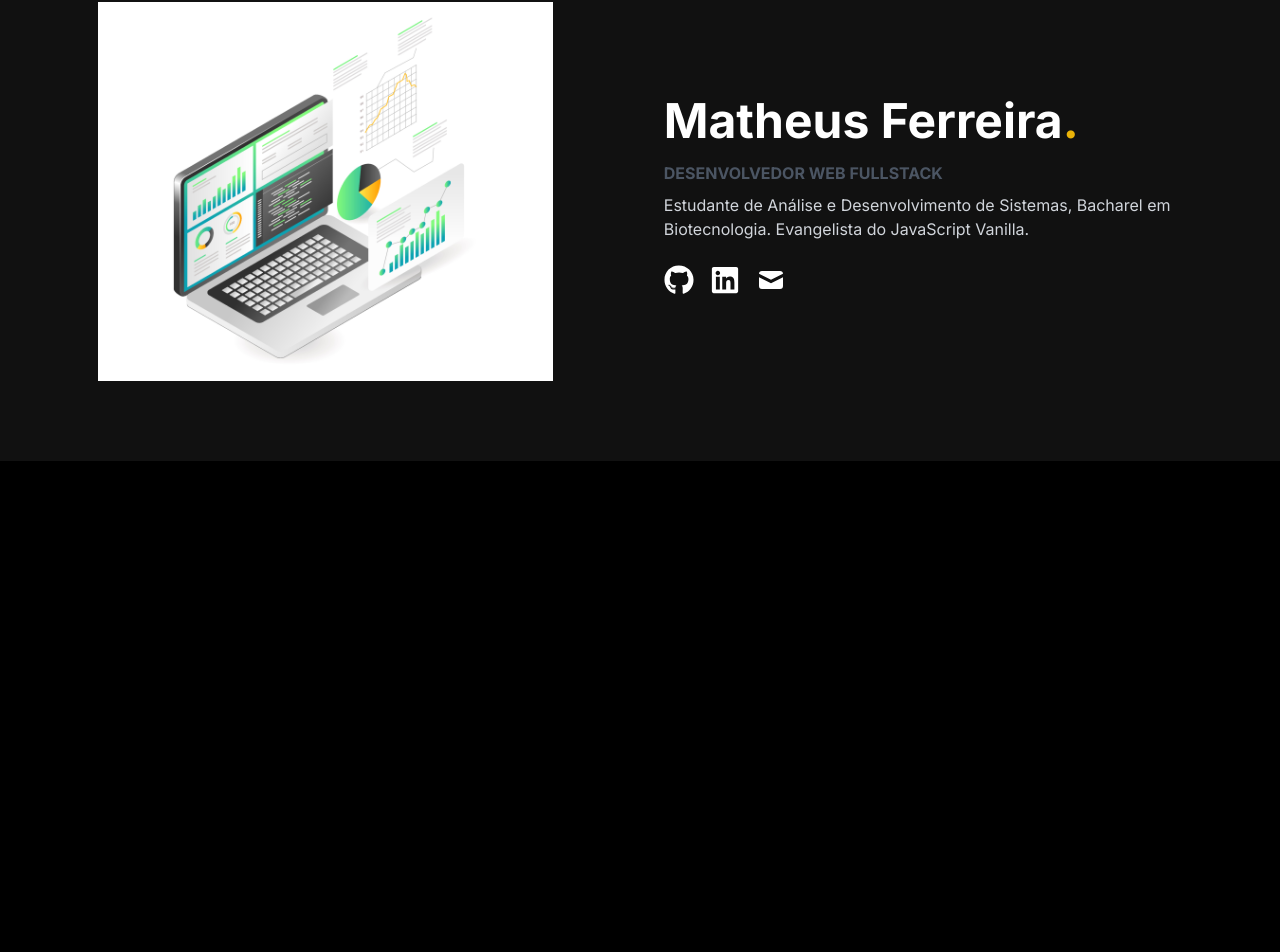
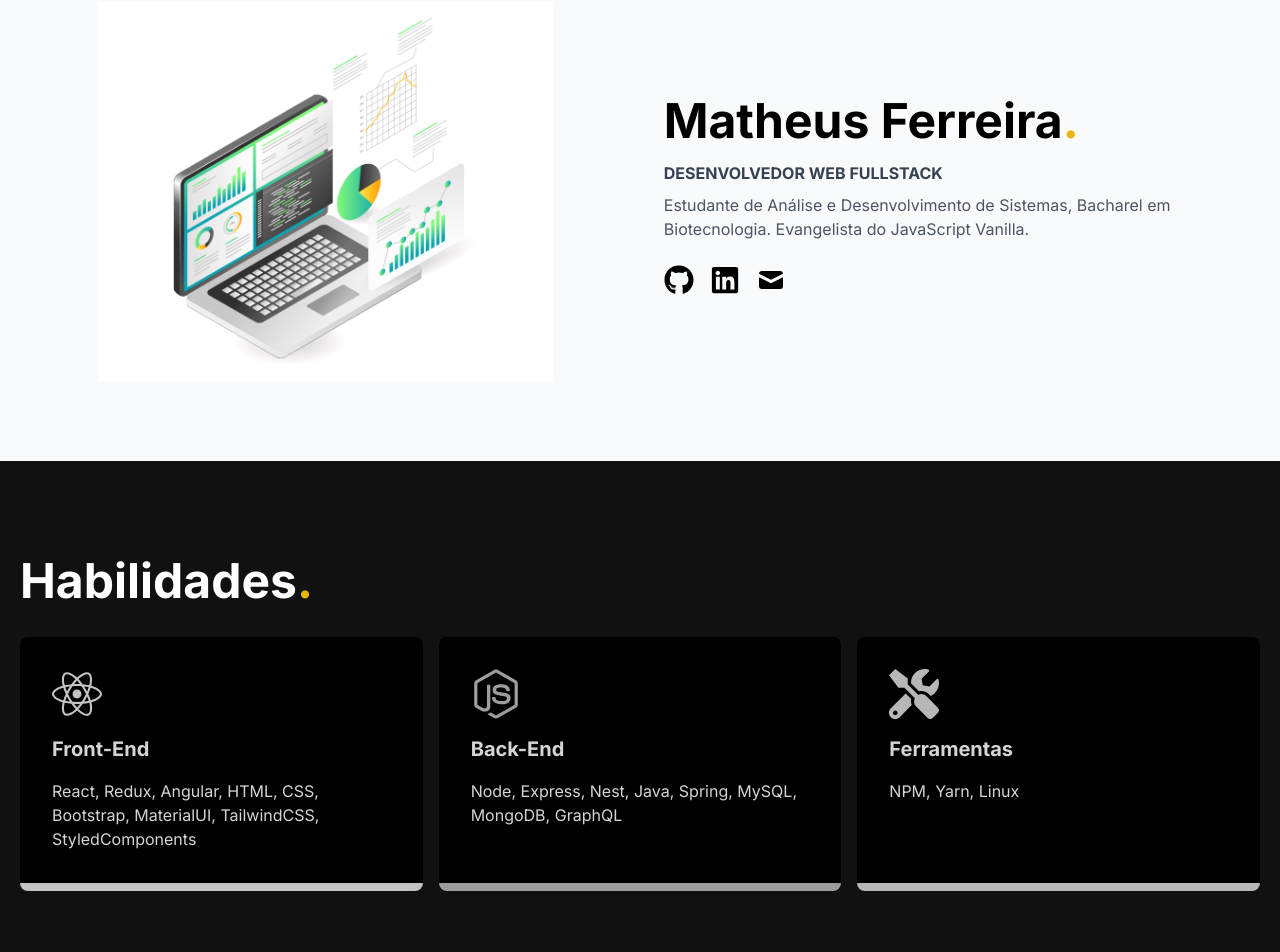
Before and after one commit to matheus-ferreira1/react-portfolio, a React (Vite) app: page / in a window 1280 px wide. Shown: the part 174-1126 px from the top of the page. Before the commit the page ends 800 px from the top, so only its background shows below. Built offline with nearby package versions, Linux system fonts and the light colour scheme.

Commit message:
added skills and skillcard component and corrected minor bugs

```diff
--- a/src/components/Hero.jsx
+++ b/src/components/Hero.jsx
@@ -5,7 +5,7 @@ import Laptop from "../assets/laptop.jpg";
 
 const Hero = () => {
   return (
-    <section className="w-full mx-auto bg-gray-1 py-16 px-4 text-white ">
+    <section className="w-full mx-auto bg-gray-50 py-16 px-4 text-black ">
       <div className="max-w-[1240px] mx-auto flex flex-col md:flex-row justify-center items-center gap-4">
         <div className="w-[70%] md:w-[50%]">
           <img
@@ -19,10 +19,10 @@ const Hero = () => {
             Matheus Ferreira
             <span className="text-yellow-500">.</span>
           </h1>
-          <h3 className="uppercase text-gray-600 font-bold">
+          <h3 className="uppercase text-gray-700 font-bold">
             Desenvolvedor Web FullStack
           </h3>
-          <p className="text-gray-300">
+          <p className="text-gray-600">
             Estudante de Análise e Desenvolvimento de Sistemas, Bacharel em
             Biotecnologia. Evangelista do JavaScript Vanilla.
           </p>
--- /dev/null
+++ b/src/components/SkillCard.jsx
@@ -0,0 +1,23 @@
+import React from "react";
+
+const SkillCard = ({ skill }) => {
+  const { name, Icon, tools, color } = skill;
+  const style = { color: color };
+
+  return (
+    <article
+      style={{
+        borderBottomStyle: "solid",
+        borderBottomColor: color,
+        borderBottomWidth: "8px",
+      }}
+      className={`bg-black text-gray-300 w-full hover:shadow-lg hover:shadow-gray-800 flex flex-col gap-4 p-8 rounded-lg grayscale hover:grayscale-0 duration-200`}
+    >
+      <Icon style={style} size={50} />
+      <h1 className="font-bold text-xl capitalize">{name}</h1>
+      <p>{tools}</p>
+    </article>
+  );
+};
+
+export default SkillCard;
--- /dev/null
+++ b/src/components/Skills.jsx
@@ -0,0 +1,22 @@
+import React from "react";
+import SkillCard from "./SkillCard";
+import { skills } from "../constants/constants";
+
+const Skills = () => {
+  return (
+    <section className="w-full px-4 py-24 bg-gray-1 text-white">
+      <div className="max-w-[1240px] mx-auto">
+        <h1 className="text-3xl sm:text-4xl md:text-5xl font-bold mb-8">
+          Habilidades<span className="text-yellow-500">.</span>
+        </h1>
+        <div className=" grid sm:grid-cols-2 md:grid-cols-3 gap-4">
+          {skills.map((skill) => (
+            <SkillCard key={skill.id} skill={skill} />
+          ))}
+        </div>
+      </div>
+    </section>
+  );
+};
+
+export default Skills;
--- a/src/constants/constants.js
+++ b/src/constants/constants.js
@@ -1,3 +1,5 @@
+import { FaReact, FaNodeJs, FaTools } from "react-icons/fa";
+
 export const navLinks = [
   {
     id: "home",
@@ -15,3 +17,28 @@ export const navLinks = [
     path: "/experience",
   },
 ];
+
+export const skills = [
+  {
+    id: 1,
+    name: "front-end",
+    Icon: FaReact,
+    color: "#61DAFB",
+    tools:
+      "React, Redux, Angular, HTML, CSS, Bootstrap, MaterialUI, TailwindCSS, StyledComponents",
+  },
+  {
+    id: 2,
+    name: "back-end",
+    Icon: FaNodeJs,
+    color: "#64B649",
+    tools: "Node, Express, Nest, Java, Spring, MySQL, MongoDB, GraphQL",
+  },
+  {
+    id: 3,
+    name: "ferramentas",
+    Icon: FaTools,
+    color: "#ECB71F",
+    tools: "NPM, Yarn, Linux",
+  },
+];
--- a/src/pages/Home.jsx
+++ b/src/pages/Home.jsx
@@ -1,10 +1,12 @@
 import React from "react";
 import Hero from "../components/Hero";
+import Skills from "../components/Skills";
 
 const Home = () => {
   return (
     <>
       <Hero />
+      <Skills />
     </>
   );
 };
```
